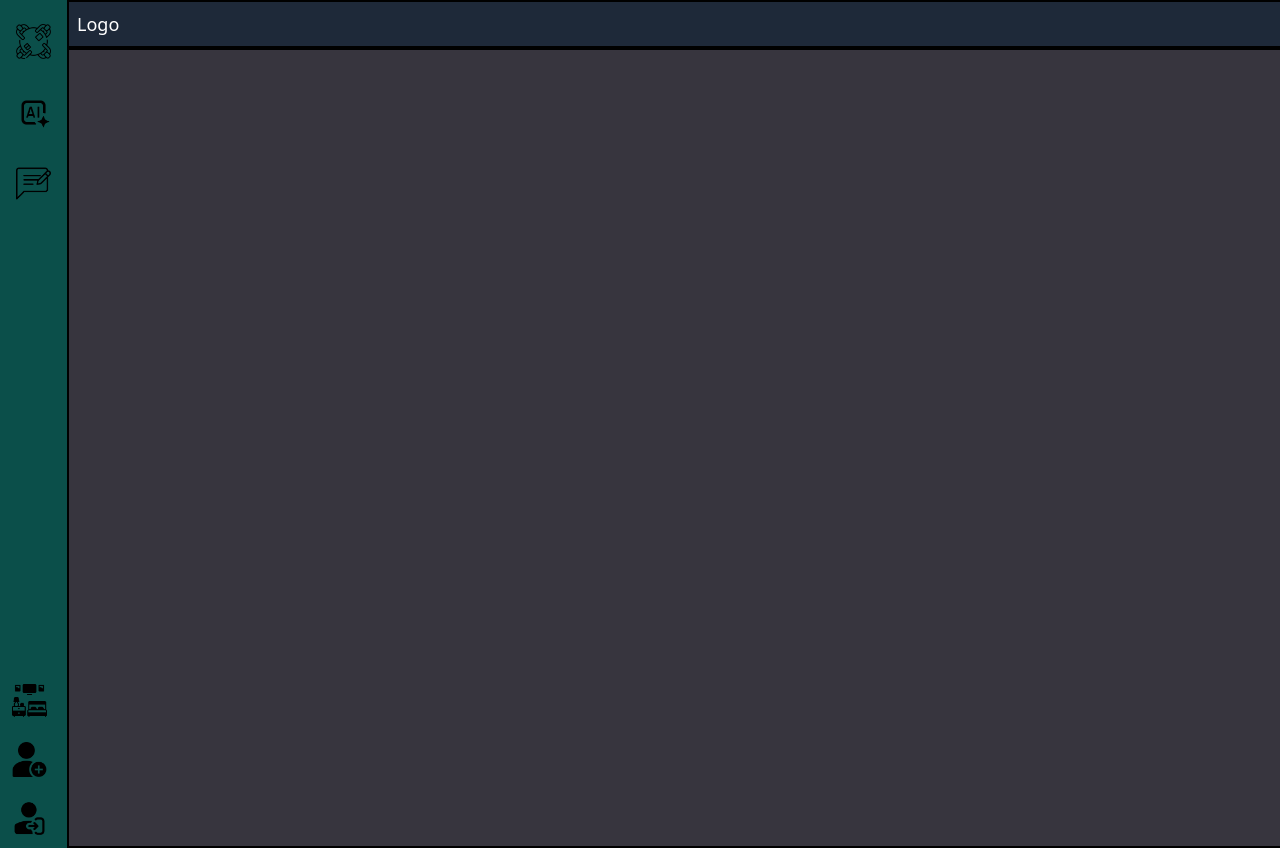
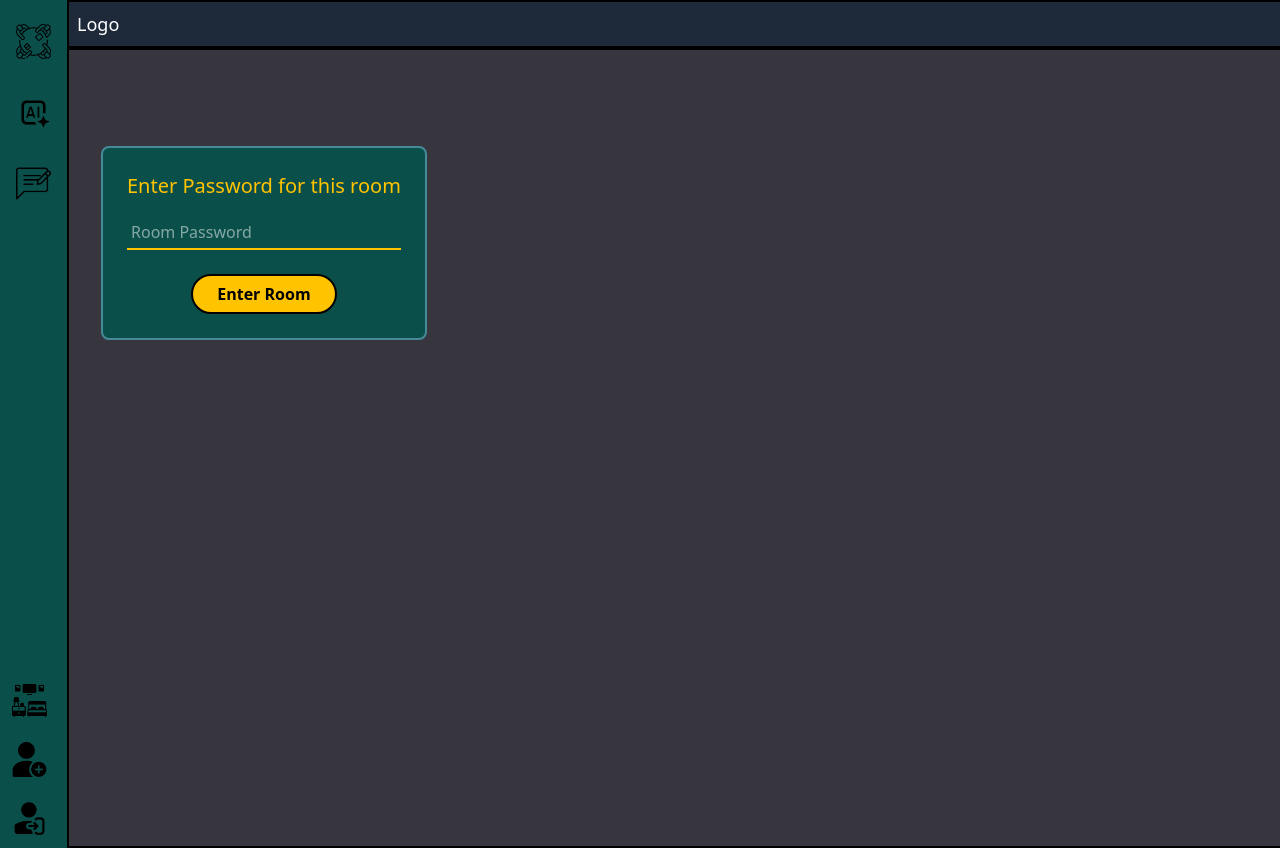
Before and after one commit to AdityaTuljapurkar/Final-Year-Project, a React app in the folder frontend/: page /verify_room/1 in a window 1280 px wide. Before the commit this address had no page. Built offline with nearby package versions, Linux system fonts and the light colour scheme; the HTML template or start-up script is replaced by a standard one.

Commit message:
Fixed verifyRo

```diff
--- a/frontend/src/App.jsx
+++ b/frontend/src/App.jsx
@@ -8,6 +8,7 @@ import Login from "./pages/Login";
 import RoomDetails from "./pages/RoomDetails";
 import RoomsSidebar from "./components/RoomSidebar";
 import ChatRoom from "./pages/ChatRoom";
+import VerifyRoom from "./pages/VerifyRoom";
 export default function App() {
 
 const [room_Toggel, setroom_Toggel] = useState(false)
@@ -35,6 +36,7 @@ const dispRoom =()=>{setroom_Toggel((prev)=>!prev)}
          <Route path="/room_details" element = {<RoomDetails/>}/>
          <Route path="/create_room" element ={<CreateRooms/>} />
          <Route path="/room/:roomId" element={<ChatRoom />} />
+         <Route path="/verify_room/:roomId" element={<VerifyRoom />} />
          </Routes>
         </div>
         </div>
--- a/frontend/src/pages/RoomLists.jsx
+++ b/frontend/src/pages/RoomLists.jsx
@@ -1,69 +1,38 @@
 import React, { useState, useEffect } from "react";
-import { getRooms , verifyRoomPassword } from "../api/rooms"
 import { useNavigate } from "react-router";
+import { getRooms } from "../api/rooms";
 
 export default function RoomList() {
-  const [rooms, setRooms] = useState([]) // Changed to setRooms
-  const [showPopup, setShowPopup] = useState(false)
-  const [selectedRoom, setSelectedRoom] = useState(null)
-  const [roomPassword, setRoomPassword] = useState("")
-  const [errorMsg, setErrorMsg] = useState('')
-
-  const navigate = useNavigate()
+  const [rooms, setRooms] = useState([]);
+  const navigate = useNavigate();
 
   useEffect(() => {
     getRooms().then((res) => {
-      console.log('Rooms Received : ', res.data);
-      setRooms(res.data) // Changed to setRooms
+      setRooms(res.data);
     }).catch((err) => {
       console.log("ERROR in the data : ", err);
-    })
+    });
   }, []);
 
   const handelRoomClick = (room) => {
     if (room.has_password) {
-      setSelectedRoom(room)
-      setShowPopup(true)
+
+      // We also pass the room's name in the "state" so the next page knows it.
+      navigate(`/verify_room/${room.id}`, { state: { roomName: room.name } });
     } else {
-      console.log("Entering unlocked room: ", room.name);
+      // If no password, go straight to the room
+      navigate(`/room/${room.id}`);
     }
   }
-
-  const handelPopupSubmit = async(e) => {
-    e.preventDefault()
-    setErrorMsg('')
-    try{
-      const response = await verifyRoomPassword(selectedRoom.id,{ password: roomPassword});
-      console.log("Room backend Resposne : ", response.data.details);
-      //clean up
-      setRoomPassword('')
-      setShowPopup(false)
-      navigate(`/room/${selectedRoom.id}`);
-    }
-    catch(err){
-      const status = err?.response?.status
-      console.log("Room backend Error : ", err?.response?.data || err)
-
-      if (status === 400) {
-        setErrorMsg("Incorrect room password, try again")
-      } else if (status === 401 || status === 403) {
-        setErrorMsg("Session expired. Please log in again")
-      } else {
-        setErrorMsg("Could not verify room right now. Please try again")
-      }
-    }
-  }
-
 
   return (
     <div className="w-full h-full bg-teal-800 text-white relative">
       <h2 className="p-4 text-xl font-bold border-b border-teal-600 bg-teal-900">Chats</h2>
       <ul>
-        {/* Fixed: changed room.map to rooms.map */}
         {rooms.map((room) => (
           <li
             key={room.id}
-            onClick={() => handelRoomClick(room)} // Fixed: added 'room' inside the parentheses
+            onClick={() => handelRoomClick(room)}
             className="p-4 border-b border-teal-700 cursor-pointer hover:bg-teal-600 flex justify-between items-center"
           >
             <div className="font-semibold">{room.name}</div>
@@ -72,43 +41,6 @@ export default function RoomList() {
         ))}
       </ul>
 
-      {showPopup && (
-        <div className="absolute top-0 left-0 w-full h-full bg-black bg-opacity-70 flex items-center justify-center p-4">
-          <div className="bg-teal-900 border-2 border-[#468A9A] p-4 rounded-lg w-full max-w-sm">
-            <h3 className="text-[#468A9A] text-lg font-bold mb-2">
-              {selectedRoom?.name}
-            </h3>
-            <form onSubmit={handelPopupSubmit} className="flex flex-col gap-3">
-              {/* Fixed: Input is now self-closing! */}
-              <input
-                type="password"
-                placeholder="Enter password"
-                className="border-b-2 border-[#468A9A] bg-transparent text-white p-1 outline-none"
-                value={roomPassword}
-                onChange={(e) => setRoomPassword(e.target.value)}
-                autoFocus
-              />
-              {errorMsg&&<p className="text-red-400 text-sm mt-1">{errorMsg}</p>}
-
-              <div className="flex justify-between mt-2">
-                <button
-                  type="button"
-                  onClick={() => setShowPopup(false)}
-                  className="text-gray-400 hover:text-white"
-                >
-                  Cancel
-                </button>
-                <button
-                  type="submit"
-                  className="bg-[#468A9A] text-black px-4 py-1 rounded hover:bg-teal-400"
-                >
-                  Enter
-                </button>
-              </div>
-            </form>
-          </div>
-        </div>
-      )}
     </div>
   )
 }
--- /dev/null
+++ b/frontend/src/pages/VerifyRoom.jsx
@@ -0,0 +1,76 @@
+import React, { useState } from 'react';
+import { useNavigate, useParams, useLocation } from 'react-router';
+import { verifyRoomPassword } from '../api/rooms';
+
+function VerifyRoom() {
+  // useParams grabs the ID from the URL (e.g., /verify_room/3)
+  const { roomId } = useParams();
+  const navigate = useNavigate();
+  const location = useLocation();
+
+  // We grab the room name that we passed from RoomLists.jsx
+  const roomName = location.state?.roomName || "this room";
+
+  const [roomPassword, setRoomPassword] = useState("");
+  const [errorMsg, setErrorMsg] = useState("");
+
+  const handelSubmit = async (e) => {
+    e.preventDefault();
+    setErrorMsg("");
+
+    try {
+      // NOTE: We are using the "raw string" fix here so Django accepts it!
+      const response = await verifyRoomPassword(roomId, roomPassword);
+
+      if (response.status === 200) {
+        console.log("Success! Entering room.");
+        navigate(`/room/${roomId}`); // Go to the actual chat room!
+      }
+    } catch (err) {
+      setErrorMsg("Incorrect password. Please try again.");
+    }
+  }
+
+  return (
+    // Styled exactly like your Login.jsx and Register.jsx wrappers
+    <div className=' p-4 flex justify-center items-start pt-20'>
+      <div className='border-2 border-[#468A9A] p-6 rounded-lg w-full max-w-md bg-teal-900'>
+        <form className='flex flex-col' onSubmit={handelSubmit}>
+          <div className='flex justify-center mb-4'>
+            <h1 className='text-[#ffc300] text-xl'>Enter Password for {roomName}</h1>
+          </div>
+
+          <ul className='flex flex-col gap-4'>
+            <li className='flex flex-col'>
+              <input
+                type='password'
+                placeholder='Room Password'
+                className='border-[#ffc300] border-b-2 hover:border-b bg-transparent outline-none p-1 text-white'
+                value={roomPassword}
+                onChange={(e) => setRoomPassword(e.target.value)}
+                autoFocus
+              />
+            </li>
+
+            {errorMsg && (
+              <p className='text-red-400 text-sm text-center'>
+                {errorMsg}
+              </p>
+            )}
+          </ul>
+
+          <div className='flex justify-center mt-6'>
+            <button
+              type='submit'
+              className='border-2 bg-[#ffc300] text-black font-semibold py-1.5 px-6 rounded-4xl hover:bg-amber-300 cursor-pointer'
+            >
+              Enter Room
+            </button>
+          </div>
+        </form>
+      </div>
+    </div>
+  )
+}
+
+export default VerifyRoom;
```
